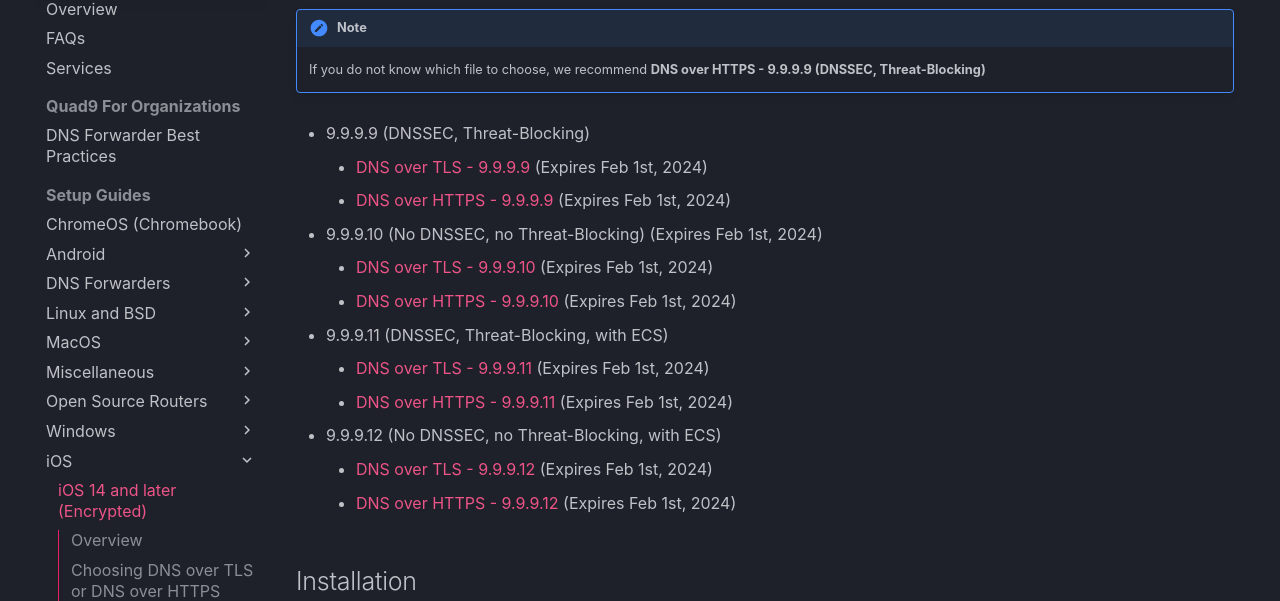
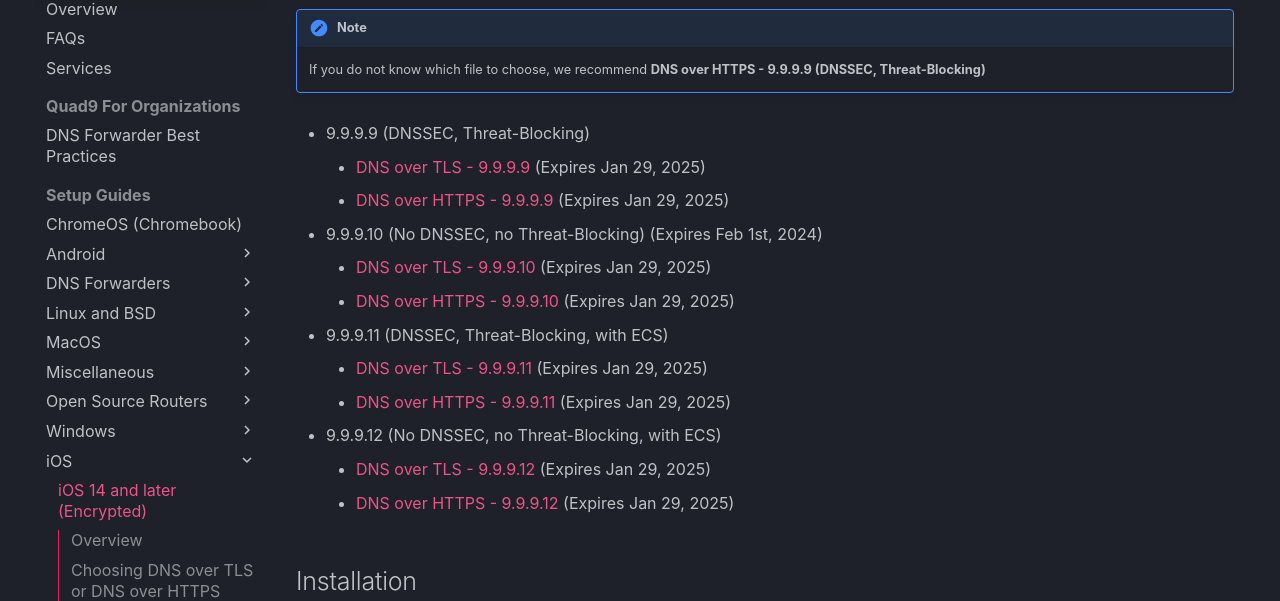
Before and after one commit to Quad9DNS/documentation, an MkDocs documentation site: the page built from docs/Setup_Guides/iOS/iOS_14_and_later_(Encrypted).md, in a window 1280 px wide and 900 px high, scrolled down 1155 px. Shown: the part 103-704 px from the top of the window. Built offline with MkDocs 1.6.1 and Material for MkDocs 9.7.7, drawn with Linux system fonts in a browser that asks for light colours.

Commit message:
New mobileconfig files

```diff
--- a/docs/Setup_Guides/iOS/iOS_14_and_later_(Encrypted).md
+++ b/docs/Setup_Guides/iOS/iOS_14_and_later_(Encrypted).md
@@ -33,20 +33,20 @@
     If you do not know which file to choose, we recommend **DNS over HTTPS - 9.9.9.9 (DNSSEC, Threat-Blocking)**
 
 * 9.9.9.9 (DNSSEC, Threat-Blocking)
-    * [DNS over TLS - 9.9.9.9](https://quad9.net/uploads/Quad9_Secured_DNS_over_TLS_20220519_b2bdce078a.mobileconfig) (Expires Feb 1st, 2024)
-    * [DNS over HTTPS - 9.9.9.9](https://quad9.net/uploads/Quad9_Secured_DNS_over_HTTPS_20220519_27ed39a9de.mobileconfig) (Expires Feb 1st, 2024)
+    * [DNS over TLS - 9.9.9.9](https://docs.quad9.net/assets/mobileconfig/Quad9_Secured_DNS_over_TLS_20250129.mobileconfig) (Expires Jan 29, 2025)
+    * [DNS over HTTPS - 9.9.9.9](https://docs.quad9.net/assets/mobileconfig/Quad9_Secured_DNS_over_HTTPS_20250129.mobileconfig) (Expires Jan 29, 2025)
 
 * 9.9.9.10 (No DNSSEC, no Threat-Blocking) (Expires Feb 1st, 2024)
-    * [DNS over TLS - 9.9.9.10](https://quad9.net/uploads/Quad9_un_Secured_DNS_over_TLS_20220519_b6214cdbda.mobileconfig) (Expires Feb 1st, 2024)
-    * [DNS over HTTPS  - 9.9.9.10](https://quad9.net/uploads/Quad9_un_Secured_DNS_over_HTTPS_20220519_815a4b29e8.mobileconfig) (Expires Feb 1st, 2024)
+    * [DNS over TLS - 9.9.9.10](https://docs.quad9.net/assets/mobileconfig/Quad9_un_Secured_DNS_over_TLS_20250129.mobileconfig) (Expires Jan 29, 2025)
+    * [DNS over HTTPS  - 9.9.9.10](https://docs.quad9.net/assets/mobileconfig/Quad9_un_Secured_DNS_over_HTTPS_20250129.mobileconfig) (Expires Jan 29, 2025)
 
 * 9.9.9.11 (DNSSEC, Threat-Blocking, with ECS)
-    * [DNS over TLS - 9.9.9.11](https://quad9.net/uploads/Quad9_Secured_DNS_over_TLS_ECS_20220519_148ec08800.mobileconfig) (Expires Feb 1st, 2024)
-    * [DNS over HTTPS - 9.9.9.11](https://docs.quad9.net/assets/conf/mobileconfig/Quad9_Secured_DNS_over_HTTPS_ECS_20240201.mobileconfig) (Expires Feb 1st, 2024)
+    * [DNS over TLS - 9.9.9.11](https://docs.quad9.net/assets/mobileconfig/Quad9_Secured_DNS_over_TLS_ECS_20250129.mobileconfig) (Expires Jan 29, 2025)
+    * [DNS over HTTPS - 9.9.9.11](https://docs.quad9.net/assets/mobileconfig/Quad9_Secured_DNS_over_HTTPS_ECS_20250129.mobileconfig) (Expires Jan 29, 2025)
 
 * 9.9.9.12 (No DNSSEC, no Threat-Blocking, with ECS)
-    * [DNS over TLS - 9.9.9.12](https://quad9.net/uploads/Quad9_un_Secured_DNS_over_TLS_ECS_20220519_6f82fd529a.mobileconfig) (Expires Feb 1st, 2024)
-    * [DNS over HTTPS - 9.9.9.12](https://quad9.net/uploads/Quad9_un_Secured_DNS_over_HTTPS_ECS_20220519_285d679d48.mobileconfig) (Expires Feb 1st, 2024)
+    * [DNS over TLS - 9.9.9.12](https://docs.quad9.net/assets/mobileconfig/Quad9_un_Secured_DNS_over_TLS_ECS_20250129.mobileconfig) (Expires Jan 29, 2025)
+    * [DNS over HTTPS - 9.9.9.12](https://docs.quad9.net/assets/mobileconfig/Quad9_un_Secured_DNS_over_HTTPS_ECS_20250129.mobileconfig) (Expires Jan 29, 2025)
 
 ## Installation
 
```
Also changed, not shown: docs/Setup_Guides/MacOS/Big_Sur_and_later_(Encrypted).md (+8 -8 lines), 8 other files.
